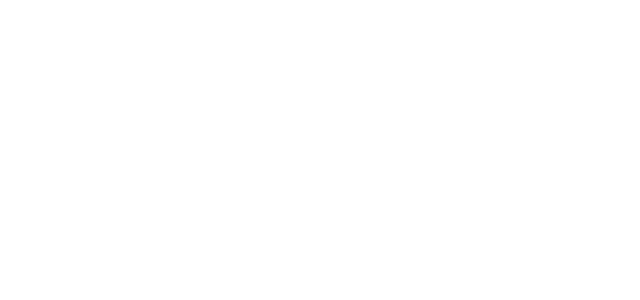
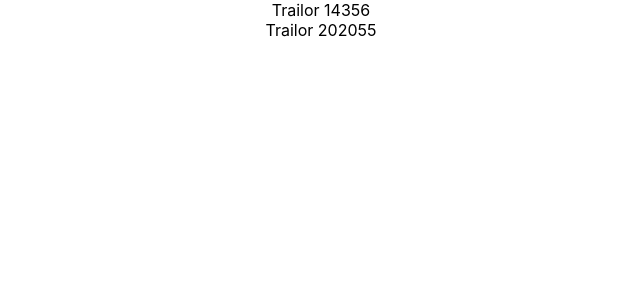
Before and after one commit to AasaChristian/box-rom, a React (Create React App) app: page / in a window 1280 px wide. Shown: the top 300 px of the page, without its empty margins (319-959 px from the left). Built offline with nearby package versions, Linux system fonts and the light colour scheme.

Commit message:
imported Truck comp into appjs

```diff
--- a/src/App.js
+++ b/src/App.js
@@ -1,10 +1,11 @@
 import logo from './logo.svg';
 import './App.css';
+import Truck from './components/truck/Truck';
 
 function App() {
   return (
     <div className="App">
-
+<Truck/>
     </div>
   );
 }
```
